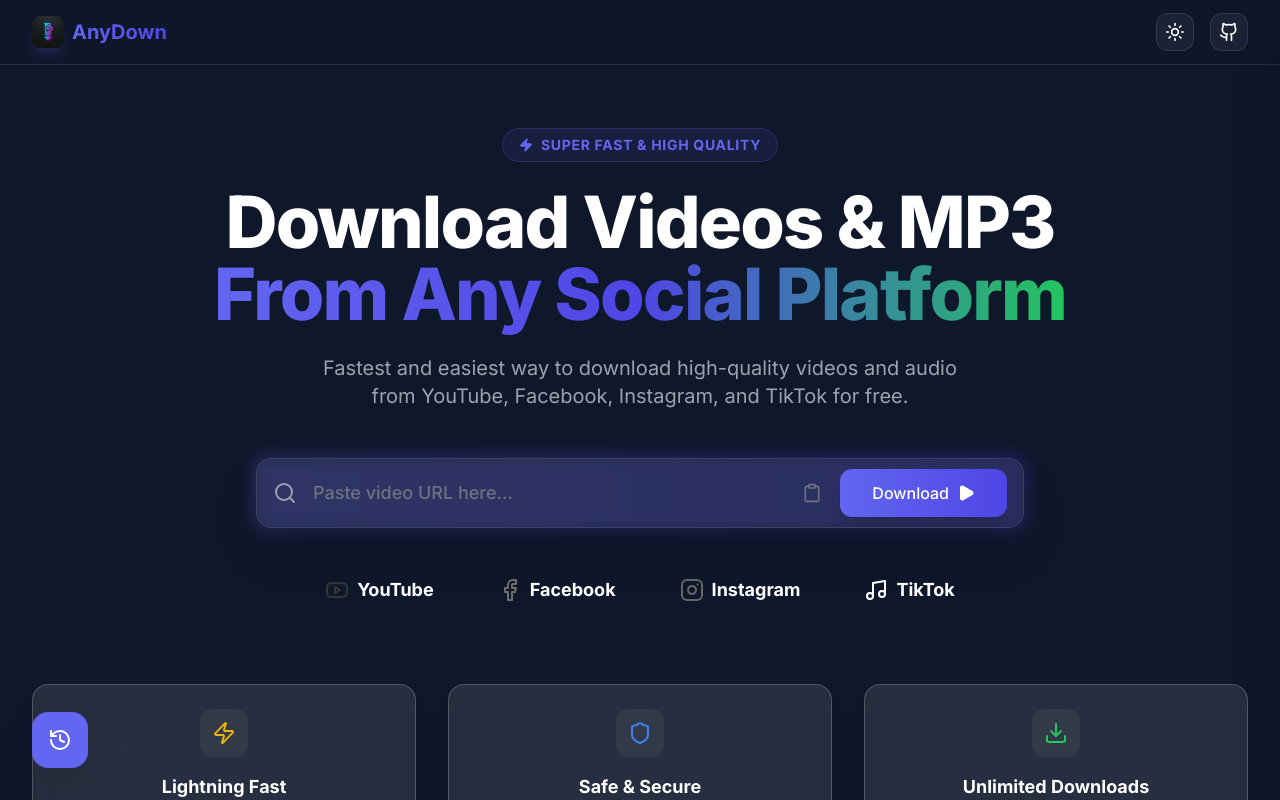
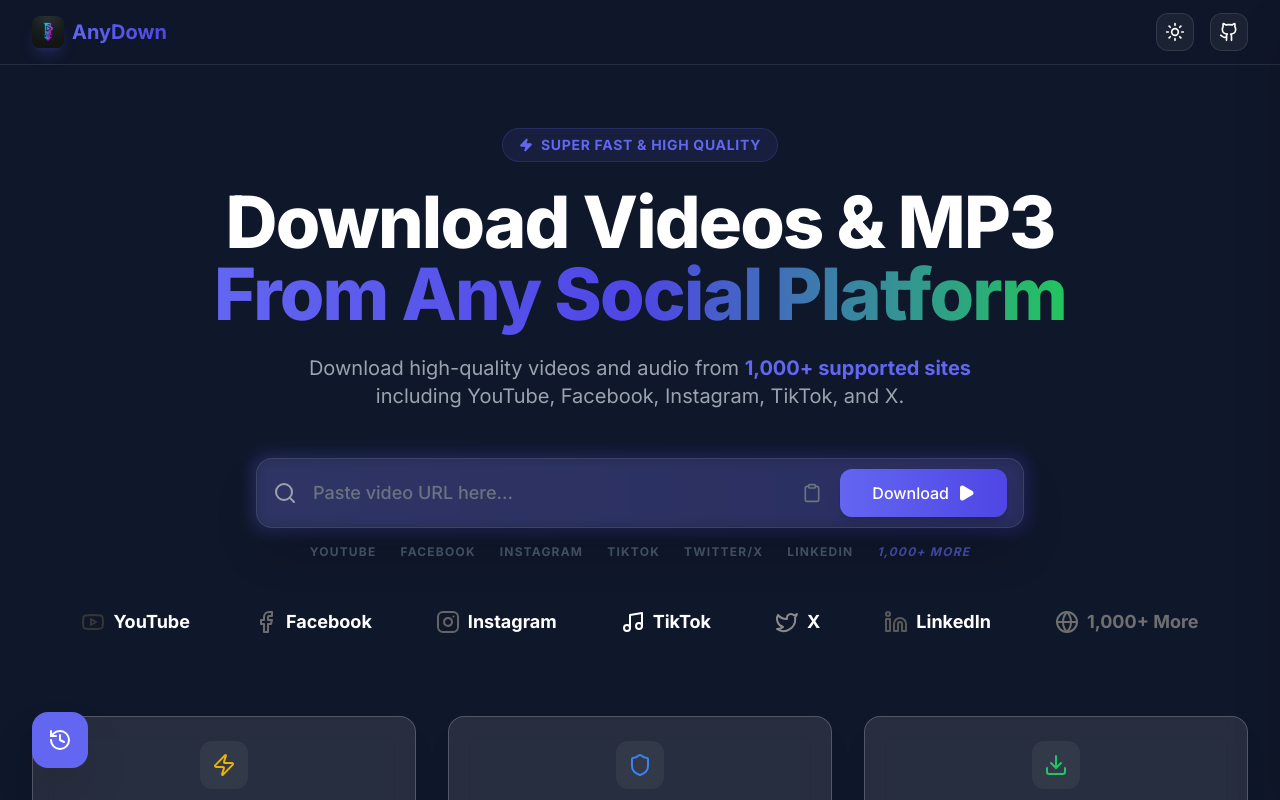
Before and after one commit to pasanhansaka/AnyDown, a React (Vite) app in the folder frontend/: page / in a window 1280 px wide. Shown: the top 800 px of the page. Built offline with nearby package versions, Linux system fonts and the light colour scheme.

Commit message:
feat: Implement `UrlInput` and `Hero` components, and configure PWA with toast notifications.

```diff
--- a/frontend/src/components/Hero.jsx
+++ b/frontend/src/components/Hero.jsx
@@ -1,7 +1,7 @@
 import React from 'react';
 import { motion } from 'framer-motion';
 import UrlInput from './UrlInput';
-import { Youtube, Facebook, Instagram, Music, Download, Zap, Shield } from 'lucide-react';
+import { Youtube, Facebook, Instagram, Music, Download, Zap, Shield, Twitter, Linkedin, Globe } from 'lucide-react';
 
 const Hero = () => {
     return (
@@ -30,7 +30,7 @@
                         </span>
                     </h1>
                     <p className="text-lg md:text-xl text-gray-500 dark:text-gray-400 max-w-2xl mx-auto mb-12">
-                        Fastest and easiest way to download high-quality videos and audio from YouTube, Facebook, Instagram, and TikTok for free.
+                        Download high-quality videos and audio from <span className="text-primary font-bold">1,000+ supported sites</span> including YouTube, Facebook, Instagram, TikTok, and X.
                     </p>
                 </motion.div>
 
@@ -52,6 +52,9 @@
                     <div className="flex items-center gap-2 font-bold text-lg"><Facebook className="text-[#1877F2]" /> Facebook</div>
                     <div className="flex items-center gap-2 font-bold text-lg"><Instagram className="text-[#E4405F]" /> Instagram</div>
                     <div className="flex items-center gap-2 font-bold text-lg"><Music className="text-current" /> TikTok</div>
+                    <div className="flex items-center gap-2 font-bold text-lg"><Twitter className="text-[#1DA1F2]" /> X</div>
+                    <div className="flex items-center gap-2 font-bold text-lg"><Linkedin className="text-[#0A66C2]" /> LinkedIn</div>
+                    <div className="flex items-center gap-2 font-bold text-lg text-primary"><Globe /> 1,000+ More</div>
                 </motion.div>
 
                 <div className="mt-20 grid grid-cols-1 md:grid-cols-3 gap-8">
--- a/frontend/src/components/UrlInput.jsx
+++ b/frontend/src/components/UrlInput.jsx
@@ -1,5 +1,5 @@
 import React, { useState, useEffect } from 'react';
-import { Search, Clipboard, Play, Youtube, Facebook, Instagram, Music } from 'lucide-react';
+import { Search, Clipboard, Play, Youtube, Facebook, Instagram, Music, Twitter, Linkedin } from 'lucide-react';
 import axios from 'axios';
 import { useAppContext } from '../context/AppContext';
 import { toast } from 'react-toastify';
@@ -14,6 +14,9 @@
         if (/facebook\.com|fb\.watch/.test(val)) return { name: 'Facebook', icon: <Facebook className="text-[#1877F2]" />, color: 'from-[#1877F2] to-[#0C5DC7]' };
         if (/instagram\.com/.test(val)) return { name: 'Instagram', icon: <Instagram className="text-[#E4405F]" />, color: 'from-[#833AB4] via-[#FD1D1D] to-[#FCAF45]' };
         if (/tiktok\.com/.test(val)) return { name: 'TikTok', icon: <Music className="text-[#000000] dark:text-white" />, color: 'from-[#000000] to-[#25F4EE]' };
+        if (/twitter\.com|x\.com/.test(val)) return { name: 'X (Twitter)', icon: <Twitter className="text-[#1DA1F2]" />, color: 'from-[#1DA1F2] to-[#0C85D0]' };
+        if (/linkedin\.com/.test(val)) return { name: 'LinkedIn', icon: <Linkedin className="text-[#0A66C2]" />, color: 'from-[#0A66C2] to-[#004182]' };
+        return null;
         return null;
     };
 
@@ -108,6 +111,16 @@
                 </div>
             </form>
 
+            <div className="flex flex-wrap justify-center gap-x-6 gap-y-2 text-xs font-bold uppercase tracking-widest text-slate-500 opacity-60">
+                <span>YouTube</span>
+                <span>Facebook</span>
+                <span>Instagram</span>
+                <span>TikTok</span>
+                <span>Twitter/X</span>
+                <span>LinkedIn</span>
+                <span className="text-primary italic">1,000+ More</span>
+            </div>
+
             {platform && (
                 <div className="flex justify-center">
                     <span className={`px-4 py-1.5 rounded-full text-sm font-bold text-white bg-gradient-to-r ${platform.color} shadow-lg animate-in fade-in zoom-in duration-300`}>
```
Also changed, not shown: 12 other files (tests, documents, lock files or other folders).
